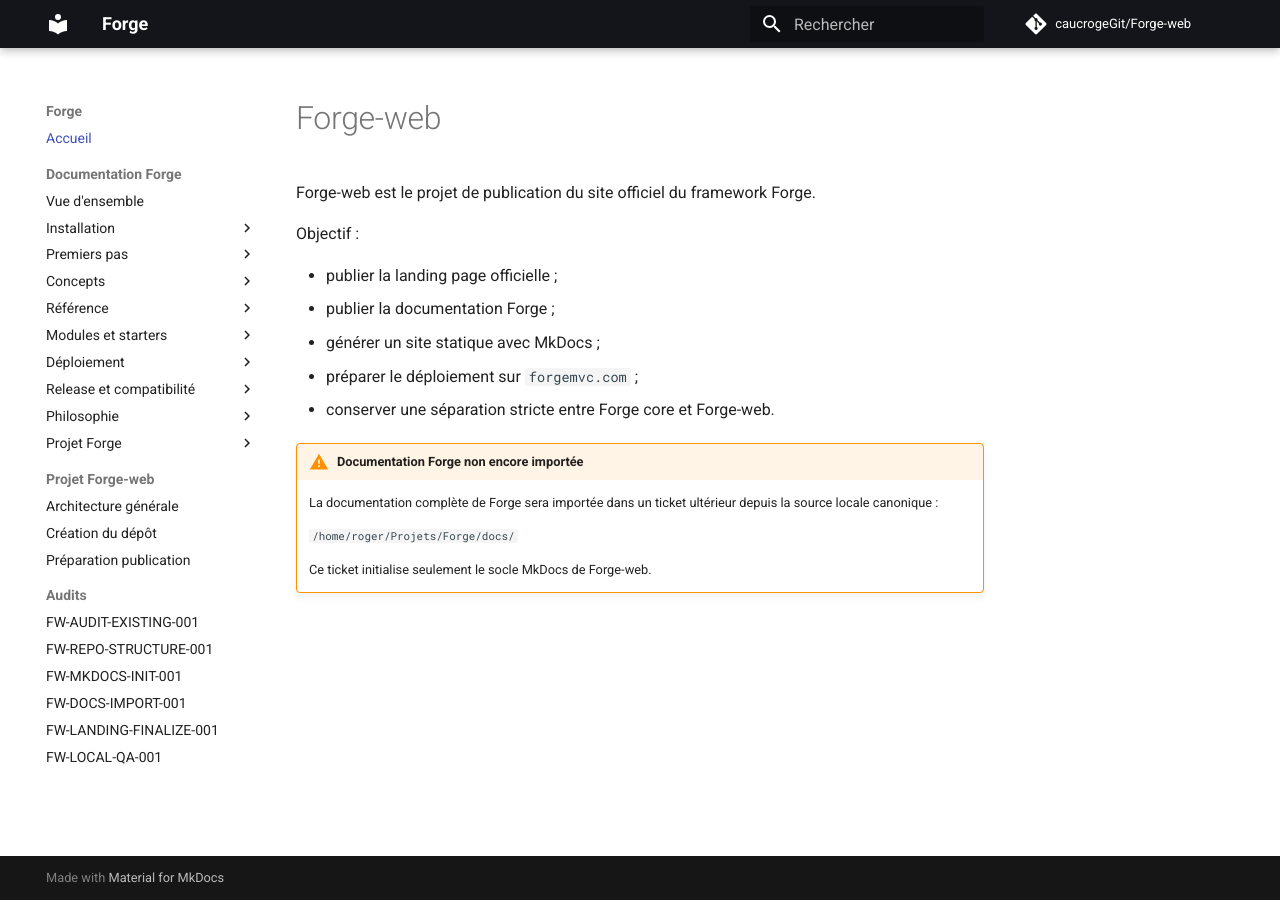
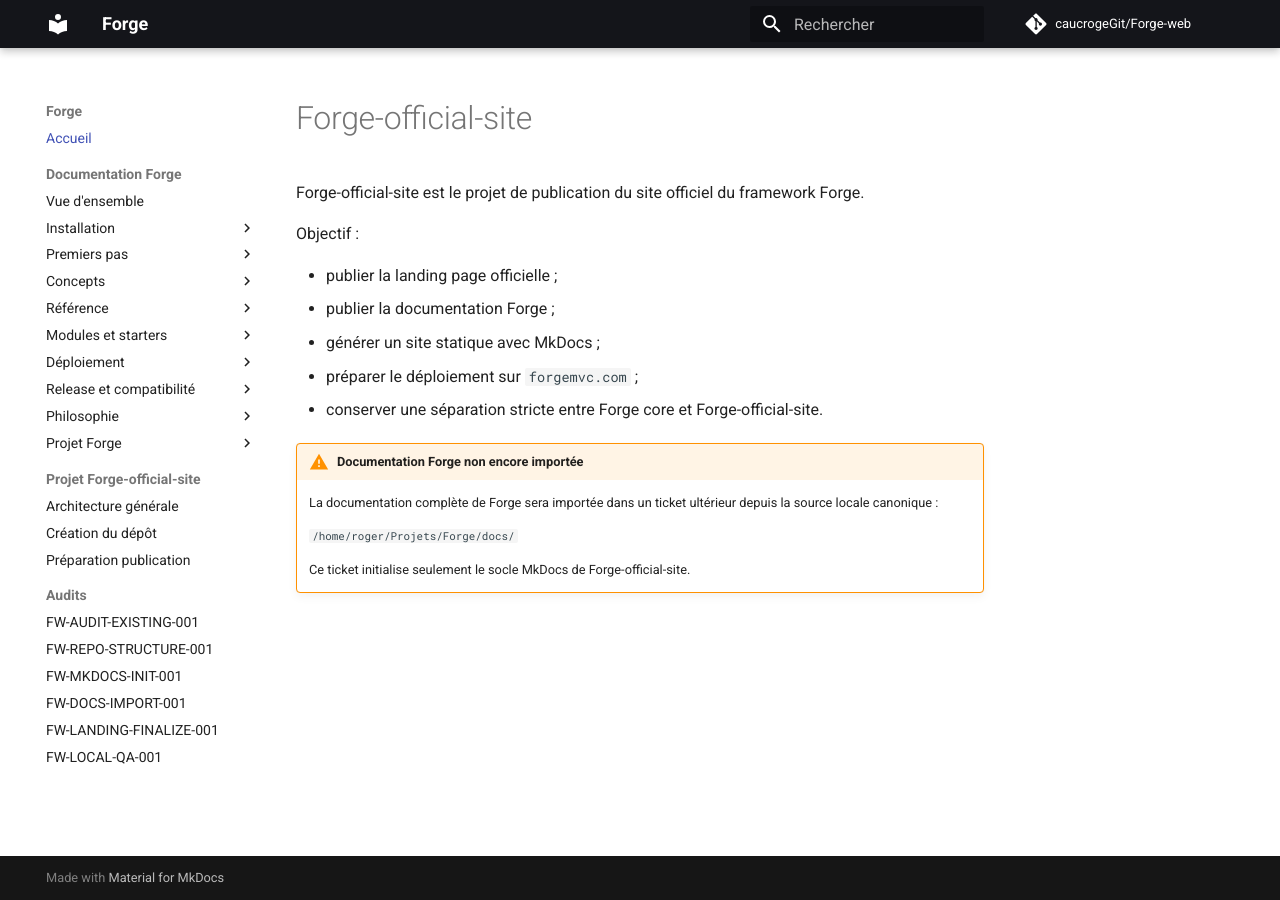
Before and after one commit to caucrogeGit/Forge-official-site, an MkDocs documentation site: the page built from docs/index.md, in a window 1280 px wide. Built offline with MkDocs 1.6.1 and Material for MkDocs 9.7.7, drawn with Linux system fonts in a browser that asks for light colours; comment, search, counter and statistics services are not loaded.

Commit message:
docs: rename project to Forge-official-site

```diff
--- a/docs/index.md
+++ b/docs/index.md
@@ -1,6 +1,6 @@
-# Forge-web
+# Forge-official-site
 
-Forge-web est le projet de publication du site officiel du framework Forge.
+Forge-official-site est le projet de publication du site officiel du framework Forge.
 
 Objectif :
 
@@ -8,7 +8,7 @@
 - publier la documentation Forge ;
 - générer un site statique avec MkDocs ;
 - préparer le déploiement sur `forgemvc.com` ;
-- conserver une séparation stricte entre Forge core et Forge-web.
+- conserver une séparation stricte entre Forge core et Forge-official-site.
 
 !!! warning "Documentation Forge non encore importée"
     La documentation complète de Forge sera importée dans un ticket ultérieur
@@ -16,4 +16,4 @@
 
     `/home/roger/Projets/Forge/docs/`
 
-    Ce ticket initialise seulement le socle MkDocs de Forge-web.
+    Ce ticket initialise seulement le socle MkDocs de Forge-official-site.
--- a/mkdocs.yml
+++ b/mkdocs.yml
@@ -116,7 +116,7 @@
           - Conventions: forge/contributing/conventions.md
           - Licence: forge/licence.md
 
-  - Projet Forge-web:
+  - Projet Forge-official-site:
       - Architecture générale: meta/01-architecture-generale-forge-web.md
       - Création du dépôt: meta/02-creation-depot-forge-web.md
       - Préparation publication: deployment-readiness.md
```
Also changed, not shown: README.md (+2 -2 lines), docs/deployment-readiness.md (+3 -3 lines), docs/security/deployment-secrets.md (+2 -2 lines), 2 other files.
